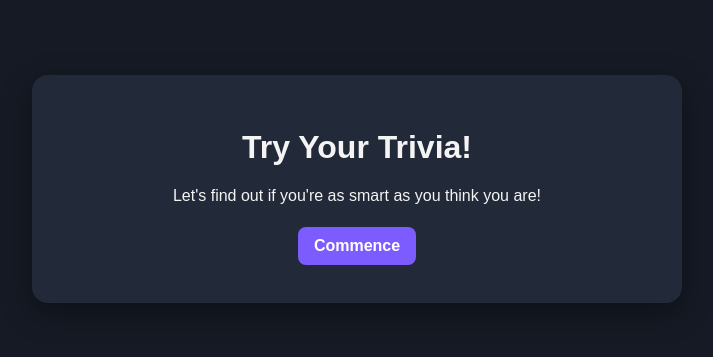
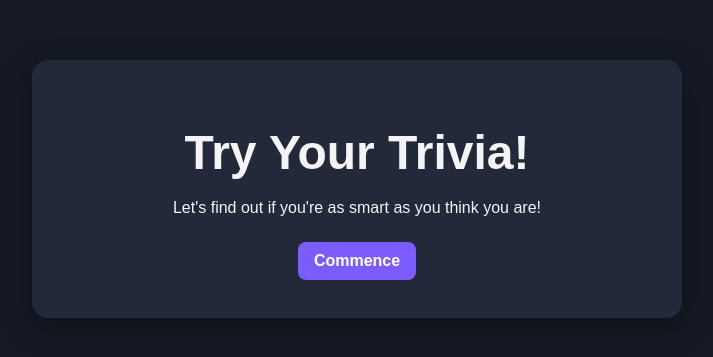
Before and after one commit to trystonproffit-jpg/trivia-app, a React (Vite) app in the folder client/: page / in a window 1280 px wide. Shown: the part 211-568 px from the top of the page, without its empty margins (283-996 px from the left). Built offline with nearby package versions, Linux system fonts and the light colour scheme; the HTML template or start-up script is replaced by a standard one.

Commit message:
Add core quiz app functionality and basic styling

```diff
--- a/client/src/styles/App.css
+++ b/client/src/styles/App.css
@@ -82,3 +82,31 @@ form {
     font-size: 1.2rem;
     font-weight: bold;
 }
+
+h1 {
+    font-size: 3rem;
+    margin-bottom: 12px;
+}
+
+h2 {
+    font-size: 2rem;
+    margin-bottom: 16px;
+}
+
+h3 {
+    font-size: 1.3rem;
+    line-height: 1.4;
+    margin: 24px 0;
+}
+
+p {
+    line-height: 1.5;
+}
+
+label {
+    display: flex;
+    flex-direction: column;
+    align-items: flex-start;
+    font-weight: bold;
+    text-align: left;
+}
```
